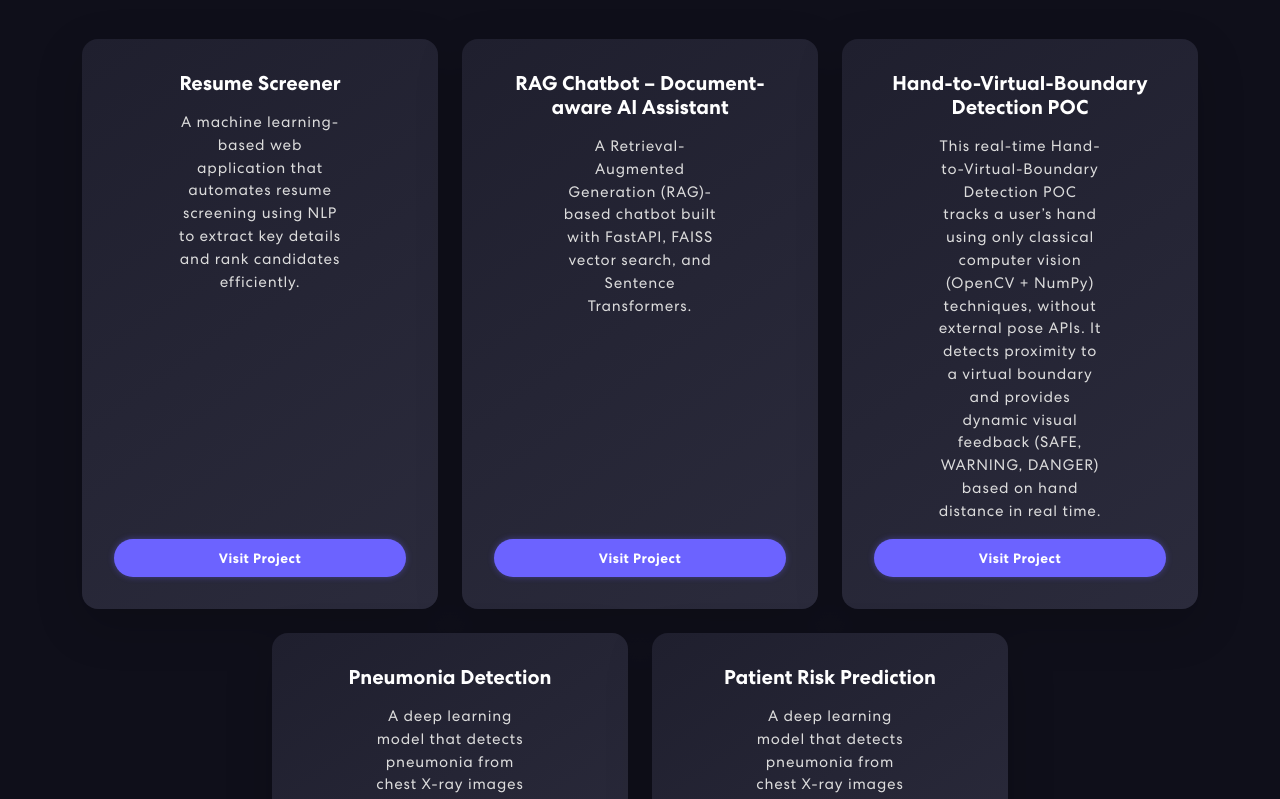
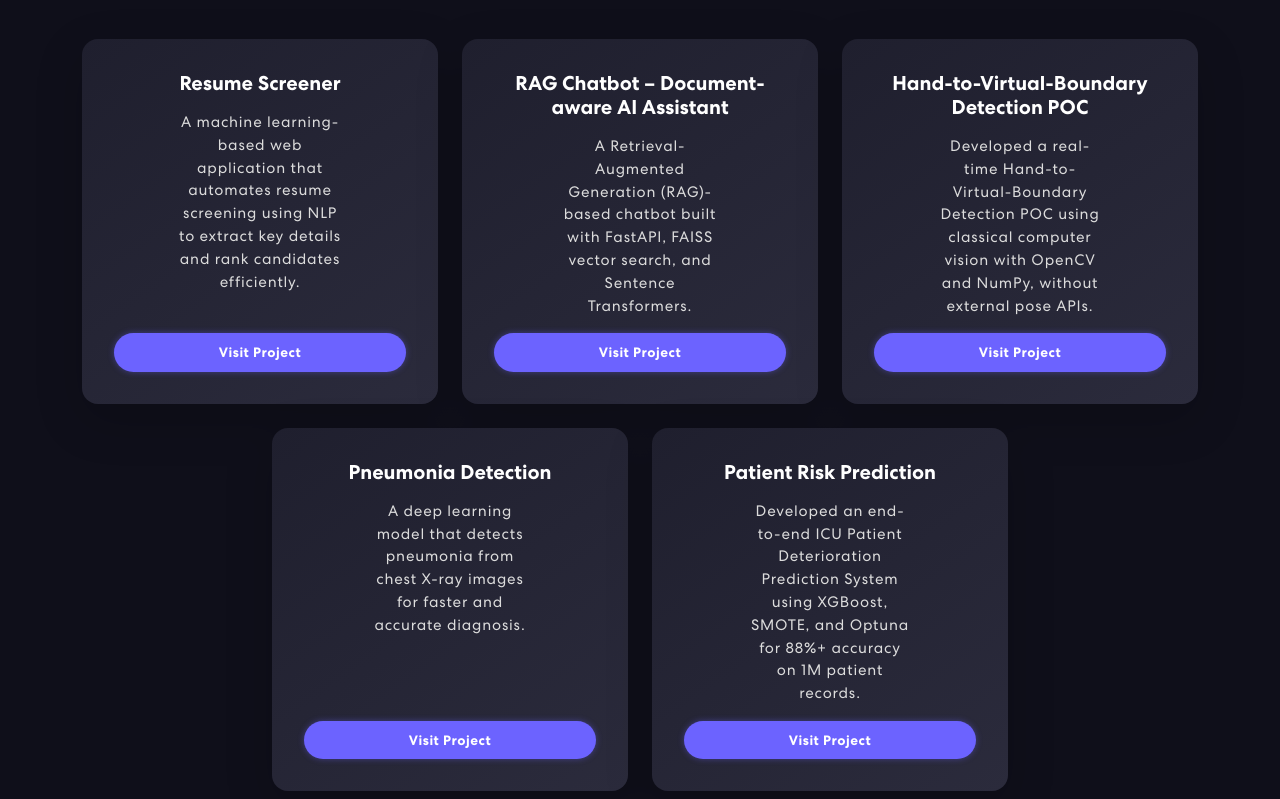
Before and after one commit to A-LOGESHWARAN/React_portfolio, a React (Create React App) app: page / in a window 1280 px wide. Shown: the part 1660-2459 px from the top of the page. Built offline with nearby package versions, Linux system fonts and the light colour scheme.

Commit message:
final_project

```diff
--- a/src/components/Projects.js
+++ b/src/components/Projects.js
@@ -19,7 +19,7 @@ export const Projects = () => {
     {
       title: "Hand-to-Virtual-Boundary Detection POC",
       description:
-        "This real-time Hand-to-Virtual-Boundary Detection POC tracks a user’s hand using only classical computer vision (OpenCV + NumPy) techniques, without external pose APIs. It detects proximity to a virtual boundary and provides dynamic visual feedback (SAFE, WARNING, DANGER) based on hand distance in real time.",
+        "Developed a real-time Hand-to-Virtual-Boundary Detection POC using classical computer vision with OpenCV and NumPy, without external pose APIs.",
       github: "https://github.com/A-LOGESHWARAN/HandTracking_POC",
     },
     {
@@ -31,7 +31,7 @@ export const Projects = () => {
     {
       title: "Patient Risk Prediction",
       description:
-        "A deep learning model that detects pneumonia from chest X-ray images for faster and accurate diagnosis.",
+        "Developed an end-to-end ICU Patient Deterioration Prediction System using XGBoost, SMOTE, and Optuna for 88%+ accuracy on 1M patient records.",
       github: "https://github.com/A-LOGESHWARAN/Patient_Risk_Prediction",
     },
 
```
